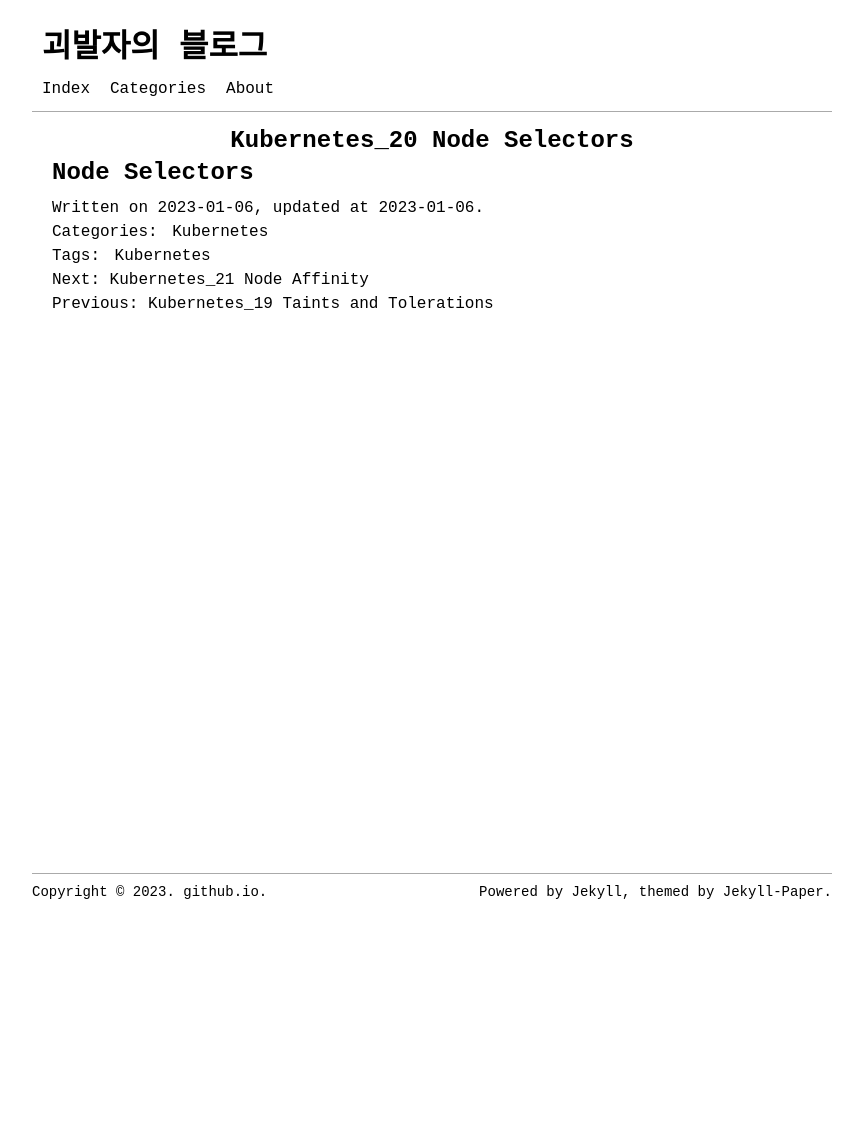
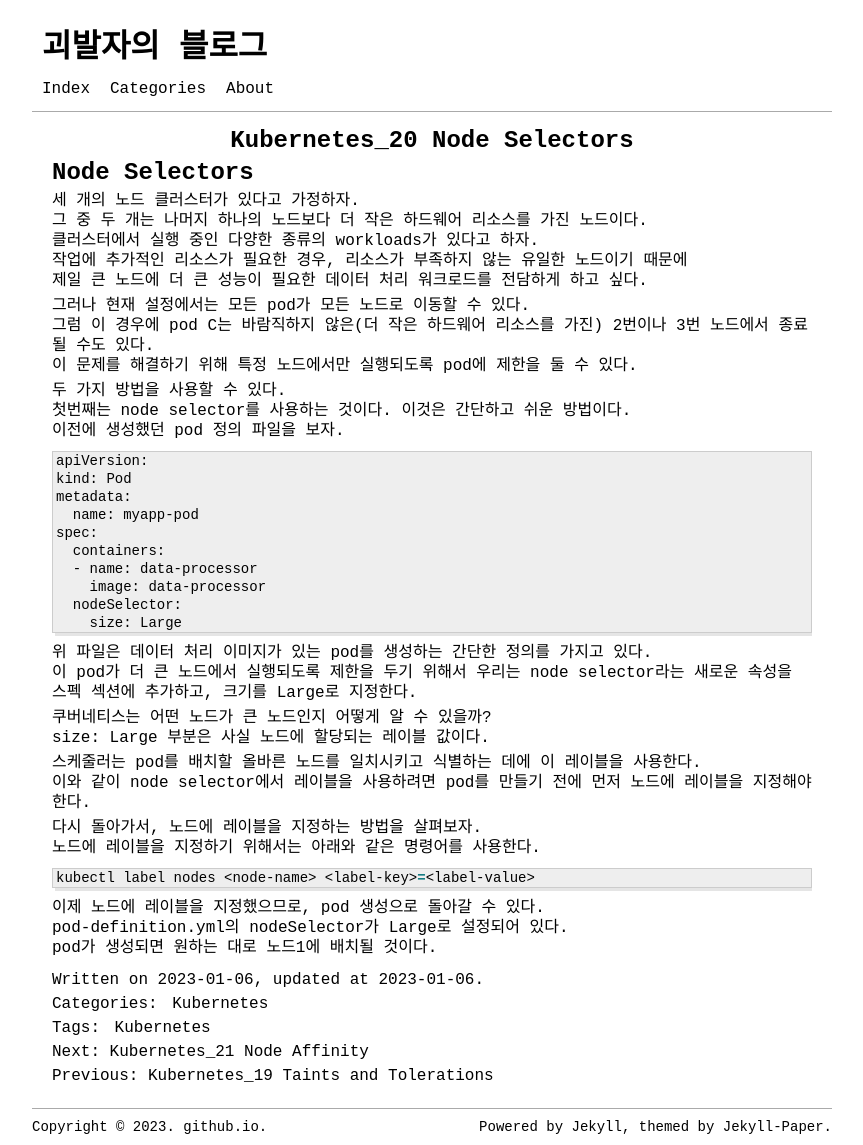
Before and after one commit to oleveloper/oleveloper.github.io, a Jekyll site: the page built from _posts/2023-01-06-kubernetes_20.markdown, in a window 1280 px wide. Shown: the whole page, without its empty margins (208-1071 px from the left). Built offline with Jekyll 4.4.1, drawn with Linux system fonts in a browser that asks for light colours; before the commit the page ends 910 px from its top, so only the background shows below that.

Commit message:
Update 2023-01-06-kubernetes_20.markdown

````diff
--- a/_posts/2023-01-06-kubernetes_20.markdown
+++ b/_posts/2023-01-06-kubernetes_20.markdown
@@ -8,3 +8,48 @@ tags: [Kubernetes]
 ---
 
 # Node Selectors
+
+세 개의 노드 클러스터가 있다고 가정하자.
+그 중 두 개는 나머지 하나의 노드보다 더 작은 하드웨어 리소스를 가진 노드이다.
+클러스터에서 실행 중인 다양한 종류의 workloads가 있다고 하자.
+작업에 추가적인 리소스가 필요한 경우, 리소스가 부족하지 않는 유일한 노드이기 때문에
+제일 큰 노드에 더 큰 성능이 필요한 데이터 처리 워크로드를 전담하게 하고 싶다.
+
+그러나 현재 설정에서는 모든 pod가 모든 노드로 이동할 수 있다.
+그럼 이 경우에 pod C는 바람직하지 않은(더 작은 하드웨어 리소스를 가진) 2번이나 3번 노드에서 종료될 수도 있다.
+이 문제를 해결하기 위해 특정 노드에서만 실행되도록 pod에 제한을 둘 수 있다.
+
+두 가지 방법을 사용할 수 있다.
+첫번째는 node selector를 사용하는 것이다. 이것은 간단하고 쉬운 방법이다.
+이전에 생성했던 pod 정의 파일을 보자.
+```
+apiVersion:
+kind: Pod
+metadata:
+  name: myapp-pod
+spec:
+  containers:
+  - name: data-processor
+    image: data-processor
+  nodeSelector:
+    size: Large
+```
+위 파일은 데이터 처리 이미지가 있는 pod를 생성하는 간단한 정의를 가지고 있다.
+이 pod가 더 큰 노드에서 실행되도록 제한을 두기 위해서 우리는 node selector라는 새로운 속성을
+스펙 섹션에 추가하고, 크기를 Large로 지정한다.
+
+쿠버네티스는 어떤 노드가 큰 노드인지 어떻게 알 수 있을까?
+size: Large 부분은 사실 노드에 할당되는 레이블 값이다.
+
+스케줄러는 pod를 배치할 올바른 노드를 일치시키고 식별하는 데에 이 레이블을 사용한다.
+이와 같이 node selector에서 레이블을 사용하려면 pod를 만들기 전에 먼저 노드에 레이블을 지정해야 한다.
+
+다시 돌아가서, 노드에 레이블을 지정하는 방법을 살펴보자.
+노드에 레이블을 지정하기 위해서는 아래와 같은 명령어를 사용한다.
+
+```shell
+kubectl label nodes <node-name> <label-key>=<label-value>
+```
+이제 노드에 레이블을 지정했으므로, pod 생성으로 돌아갈 수 있다.
+pod-definition.yml의 nodeSelector가 Large로 설정되어 있다.
+pod가 생성되면 원하는 대로 노드1에 배치될 것이다.
````
